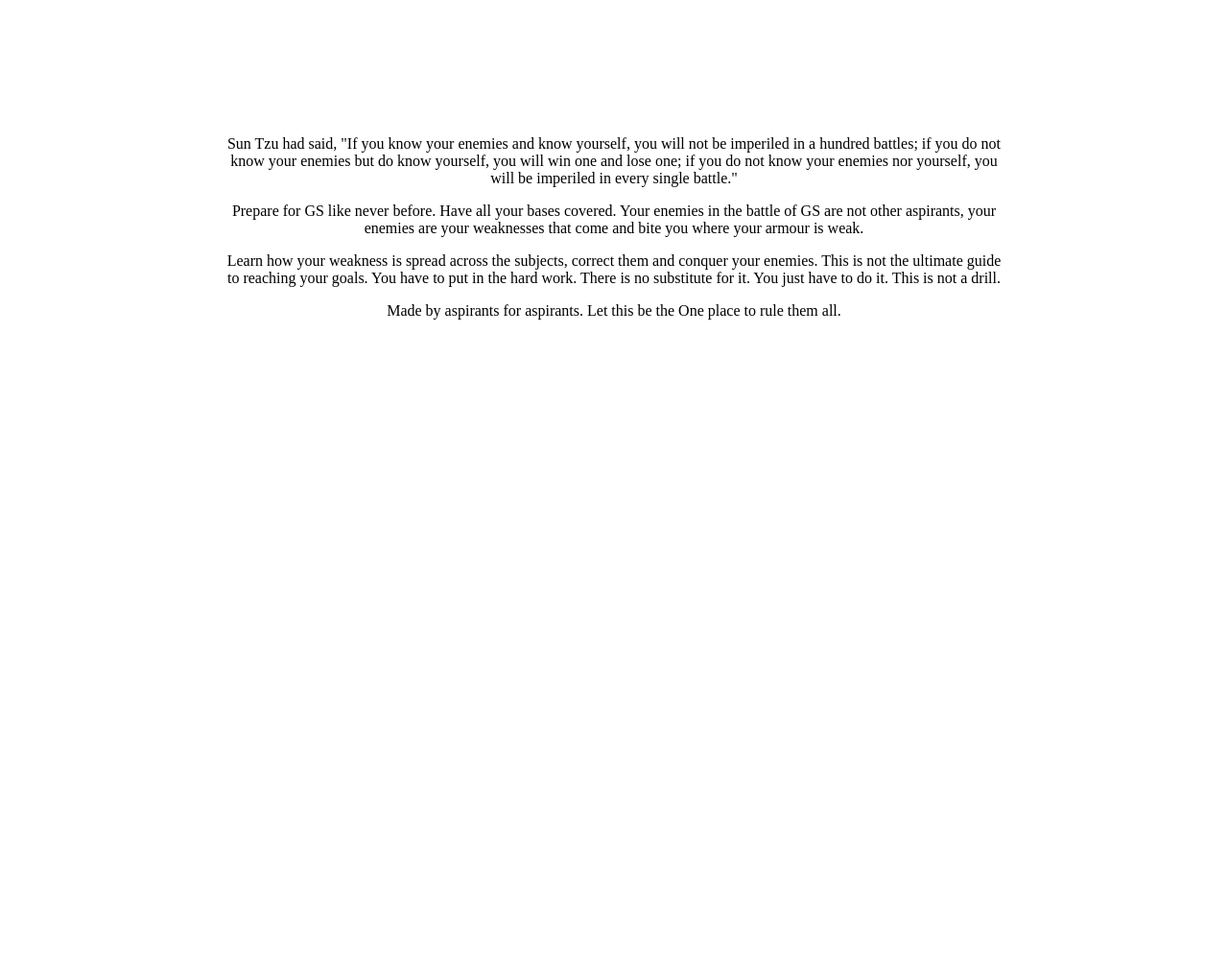
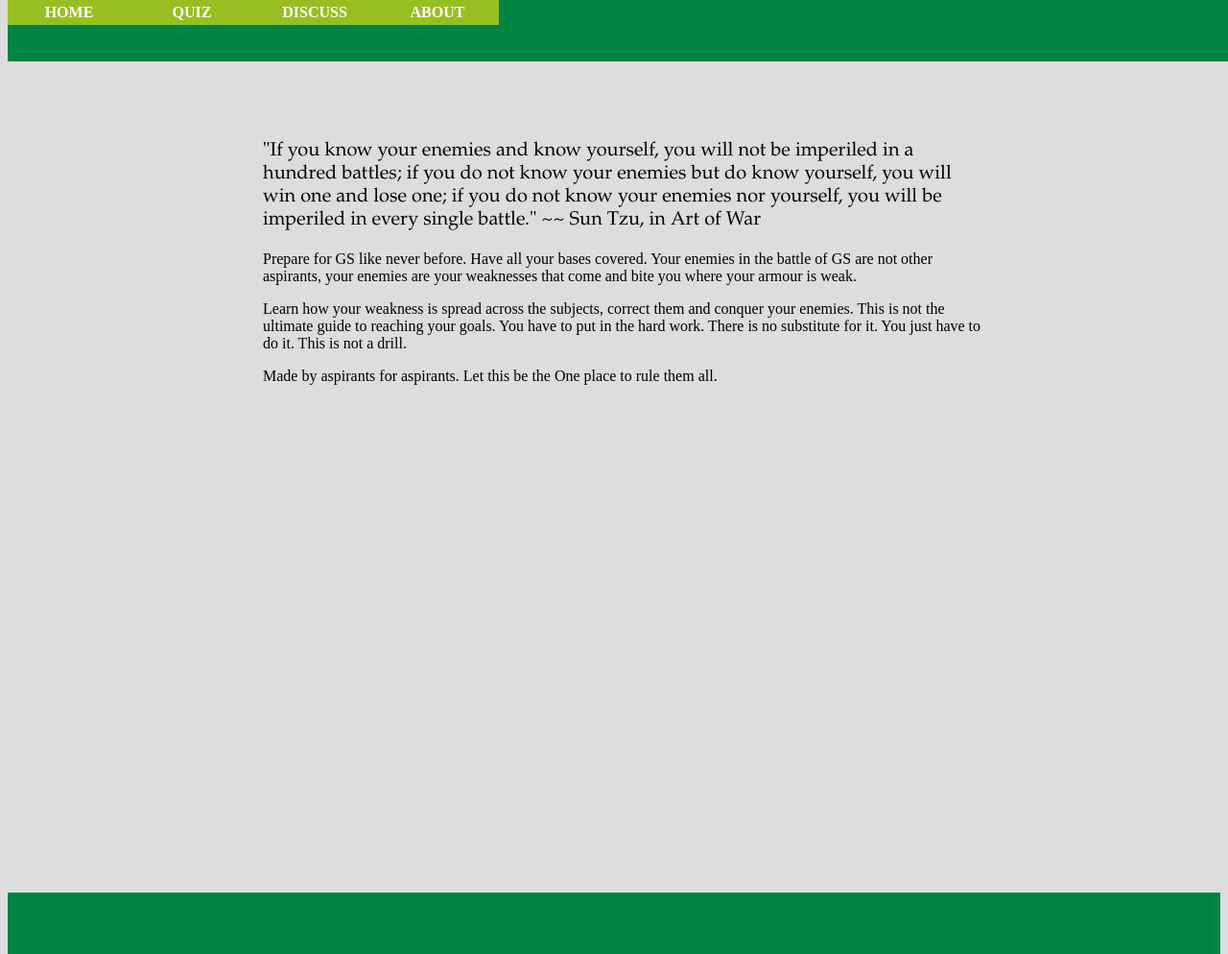
Before and after one commit to bluesnails/gyanmandi, a Django app: page /about/ in a window 1280 px wide. Shown: the whole page at 96% size. Before the commit the page ends 333 px from the top, so only its background shows below. Run offline with Django 3.2, Linux system fonts and the light colour scheme; parts of the project's set-up code (start-up, migrations or seed data) failed here and were passed over.

Commit message:
did they get you to trade your heroes for ghosts

```diff
--- a/gs/forms.py
+++ b/gs/forms.py
@@ -63,5 +63,4 @@ class QuestionForm(forms.Form):
 	ques_ans = forms.ChoiceField(widget=forms.RadioSelect, choices=ANS_CHOICE)
 
 	ques_sol = forms.CharField(widget=forms.Textarea(attrs={'cols': 40, 'rows': 14, 'placeholder':'Optional: solution'}))
-	ques_dscore = forms.IntegerField(max_length=1,
-				widget=forms.TextInput(attrs={'placeholder':'1-10'}))
+	ques_dscore = forms.IntegerField(widget=forms.TextInput(attrs={'placeholder':'1-10'}))
--- a/gs/templates/about.html
+++ b/gs/templates/about.html
@@ -1,10 +1,22 @@
 {% extends "base.html" %}
+
+{% block title %}About{% endblock %}
+
+{% block extrahead %}
+	<style type="text/css" >
+		.quote {
+			font-size: 20px;
+			font-family: "Palatino Linotype", "Book Antiqua", Palatino, serif;
+		}
+	</style>
+{% endblock %}
+
 
 {% block content %}
 
-<p>
+<p class="quote">
 
-Sun Tzu had said, "If you know your enemies and know yourself, you will not be imperiled in a hundred battles; if you do not know your enemies but do know yourself, you will win one and lose one; if you do not know your enemies nor yourself, you will be imperiled in every single battle."
+"If you know your enemies and know yourself, you will not be imperiled in a hundred battles; if you do not know your enemies but do know yourself, you will win one and lose one; if you do not know your enemies nor yourself, you will be imperiled in every single battle." ~~ Sun Tzu, in Art of War
 </p>
 
 <p>Prepare for GS like never before.
--- a/gs/templates/addques.html
+++ b/gs/templates/addques.html
@@ -2,7 +2,7 @@
 
 {% block content %}
 
-<form action="{% url 'pro:add_ques' %}" method="POST">
+<form action="{% url 'gs:add_ques' %}" method="POST">
 {% csrf_token %}
     <div style="float: left;">
 	<table>
--- a/gs/templates/base.html
+++ b/gs/templates/base.html
@@ -2,48 +2,103 @@
 <html lan="en">
 <head>
 	<meta charset="utf-8">
-	<title>Blue Snails {% block extra_title %}{% endblock %}</title>
+	<title>Gyan Mandi {% block extra_title %}{% endblock %}</title>
 	<meta name="description" content="This is not drill">
-	<meta name="author" content="vijju">
+	<meta name="author" content="vijkush">
+
+	{% block extrahead %}
+	{% endblock %}
+
 	<style type="text/css">
         html, body {
             height: 100%;
-                margin: 0;
-   	            padding-top: 60px;
+            margin-top: 60px;
+	        background: #dddddd;
         }
+
         div {
             height: 100%;
-                background-color: white;
             float: left;
         }
-            #left {
-                width:220px;
+
+        #sidebar_left {
+            width:256px;
             margin: 5px;
         }
         #center {
             margin: 5px 0;
-                width: calc(100% - 460px);
+            width: calc(100% - 512px);
         }
-            #right {
+        #sidebar_right {
             margin: 5px;
             width: 220px;
+        }
+
+	    .header {
+		width: 100%;
+		height: 64px;
+		top: 0;
+		position: fixed;
+		z-index: 0;
+		background: #008442;
+	    }
+
+	    .footer {
+		width: 100%;
+		height: 64px;
+		bottom: 0;
+		background: #008442;
+	    }
+
+        .navi_bar {
+	    list-style-type: none;
+	    margin: 0;
+	    padding: 0;
+        }
+
+	li {
+	    display: inline;
+	    float: left;
+	}
+
+	a:link, a:visited {
+	    display: block;
+	    width: 120px;
+	    font-weight: bold;
+	    color: #FFFFFF;
+	    background-color: #98bf21;
+	    text-align: center;
+	    padding: 4px;
+	    text-decoration: none;
+	    text-transform: uppercase;
+}
+
+	a:hover, a:active {
+	    background-color: #7A991A;
 	}
 
 	</style>
 </head>
 <body>
-
-<div id="left">
+<div class="header">
+<div class="navbar">
+<ul class="navi_bar">
+    <li class="home"><a href="/home">Home</a></li>
+    <li class="daily_quiz"><a href="/quiz">Quiz</a></li>
+    <li class="discuss"><a href="/discuss">Discuss</a></li>
+    <li class="about"><a href="/about">About</a></li>
+</ul>
+</div>
 </div>
 
-<div id="center">
-<center>
+<div class="sidebar" id="sidebar_left"></div>
+
+<div class="main_content" id="center">
 {% block content %}{% endblock %}
-</center>
 </div>
 
-<div id="right">
-</div>
+<div class="sidebar" id="sidebar_right"></div>
+<div class="footer"></div>
 
 </body>
 </html>
--- a/gs/urls.py
+++ b/gs/urls.py
@@ -5,6 +5,6 @@ from . import views
 
 urlpatterns = [
 	url(r'^$', views.index, name='index'),
-#	url(r'^add_ques/', views.add_ques, name='add_ques'),
+	url(r'^add_ques/', views.add_ques, name='add_ques'),
 	url(r'^about/$', views.about, name='about'),
 ]
--- a/gs/views.py
+++ b/gs/views.py
@@ -1,7 +1,16 @@
 from django.shortcuts import render
 
 from django.contrib.auth.models import User
+from django.contrib.auth import authenticate, login
+from django.contrib.auth.decorators import login_required
+from django.core.urlresolvers import reverse
+from django.http import HttpResponseRedirect
 
+
+from .models import Post
+from .models import Question, Choice, Author, Answer
+from .forms import QuestionForm
+#from .forms import allPosts
 
 # Create your views here.
 
@@ -17,3 +26,83 @@ def login_page(request):
 def aspirant_login(request):
 	if request.method=='POST':
 		username = request.POST['username']
+
+
+def get_blog_posts(request):
+	return render(request, 'blogs.html', {'posts':posts})
+
+
+@login_required(login_url='/admin/')
+def add_ques(request):
+
+	if request.method=='POST':
+		form = QuestionForm(request.POST)
+		print "here here"
+
+		if form.is_valid():
+			print "we came here"
+			ques_text = form.cleaned_data['ques_text']
+			ques_type = form.cleaned_data['ques_type']
+			ques_dscore = form.cleaned_data['ques_dscore']
+			ques_bloom = form.cleaned_data['ques_bloom']
+			ques_sub  = form.cleaned_data['ques_sub']
+			ques_ans = form.cleaned_data['ques_ans']
+
+			ch1 = form.cleaned_data['ques_ch1']
+			ch2 = form.cleaned_data['ques_ch2']
+			ch3 = form.cleaned_data['ques_ch3']
+			ch4 = form.cleaned_data['ques_ch4']
+
+			print ques_text
+			print ques_dscore
+			print ques_bloom
+			print ques_ans
+			print ques_sub
+			print ques_type
+
+
+			ques_sol = form.cleaned_data['ques_sol']
+
+			ques_tags = form.cleaned_data['ques_tags'].split(',')
+
+			Q = question(ques_text=ques_text,
+			            ques_type=ques_type,
+			            ques_dscore=ques_dscore,
+			            ques_bloom=ques_bloom,
+			            ques_subject=ques_sub,
+				    ques_author=author(user=request.user)
+			     )
+			Q.save()
+
+			choice1 = choice(choice_text=ch1, choice_ques=Q)
+			choice1.save()
+			choice2 = choice(choice_text=ch2, choice_ques=Q)
+			choice2.save()
+			choice3 = choice(choice_text=ch3, choice_ques=Q)
+			choice3.save()
+			choice4 = choice(choice_text=ch4, choice_ques=Q)
+			choice4.save()
+
+			ch_ans = form.cleaned_data['ques_ans']
+		        ans_choice_dict = {'ch1': choice1, 'ch2': choice2, 'ch3': choice3, 'ch4':choice4}
+			ans = answer(answer_text=ques_sol, answer_ques=Q, answer_choice=ans_choice_dict[ch_ans])
+			ans.save()
+
+			for tag in ques_tags:
+				tag = tag.strip()
+				t = tags(tags_text=tag)
+				t.save()
+				tcon = tagcon(tagcon_tags=t, tagcon_ques=Q)
+				tcon.save()
+
+			print "we finally got here"
+			return HttpResponseRedirect(reverse('.views.index'))
+
+		else:
+			print "form not valid"
+			print form.errors
+	else:
+		print "we shouldnt be here"
+		form = QuestionForm()
+
+	return render(request, 'addques.html', {'form':form})
--- a/gyanmandi/settings.py
+++ b/gyanmandi/settings.py
@@ -78,8 +78,10 @@ WSGI_APPLICATION = 'gyanmandi.wsgi.application'
 
 DATABASES = {
     'default': {
-        'ENGINE': 'django.db.backends.sqlite3',
-        'NAME': os.path.join(BASE_DIR, 'db.sqlite3'),
+        'ENGINE'	: 'django.db.backends.postgresql_psycopg2',
+        'NAME'		: 'gyanmandi_production',
+	'USER'		: 'gyani',
+	'PASSWORD'	: 'kushwaha',
     }
 }
 
```
Also changed, not shown: gs/admin.py (+14 -4 lines), gs/models.py (+15 -0 lines), db.sqlite3, gs/migrations/0003_post.py (added), 1 other file. Lines whose indentation alone changed are shown as unchanged.
